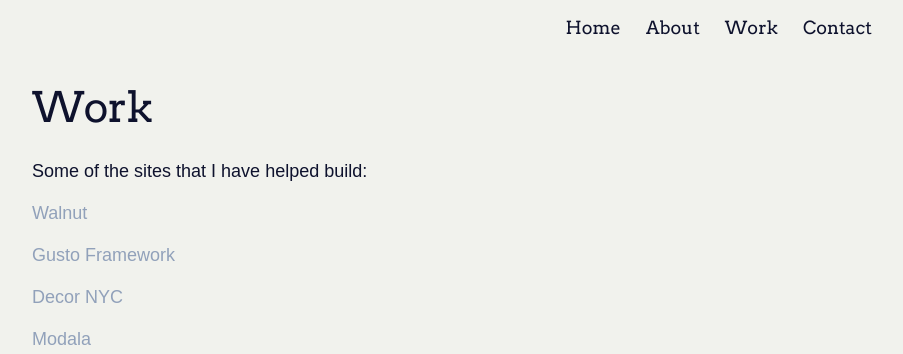
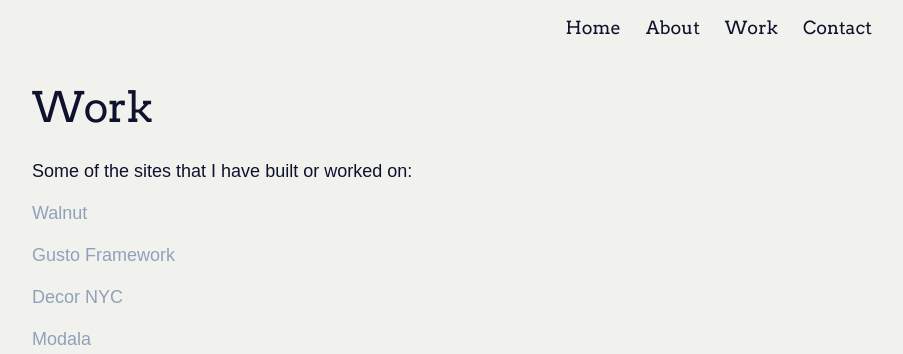
Before and after one commit to erikleon/erikcan, a Jekyll site: the page built from src/work.md, in a window 1280 px wide. Shown: the top 354 px of the page, without its empty margins (188-1091 px from the left). Built offline with Jekyll 4.4.1, drawn with Linux system fonts in a browser that asks for light colours.

Commit message:
work copy updates

```diff
--- a/src/work.md
+++ b/src/work.md
@@ -4,7 +4,7 @@ title: Work
 permalink: /work/
 
 ---
-Some of the sites that I have helped build:
+Some of the sites that I have built or worked on:
 
 <a target="_blank" href="https://walnuthome.com/">Walnut</a>
 
```
